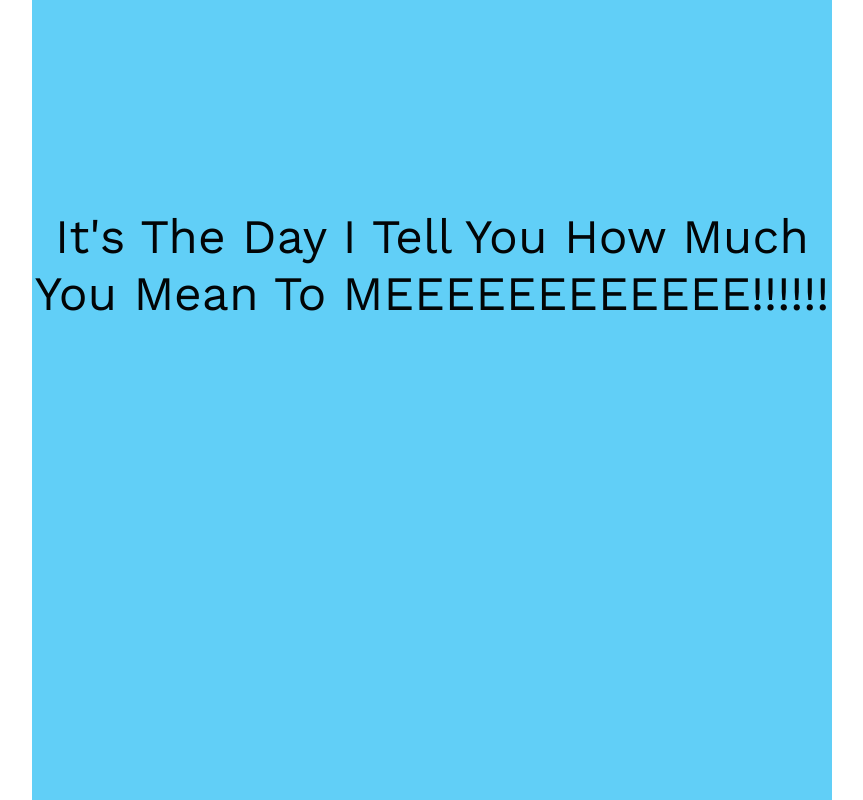
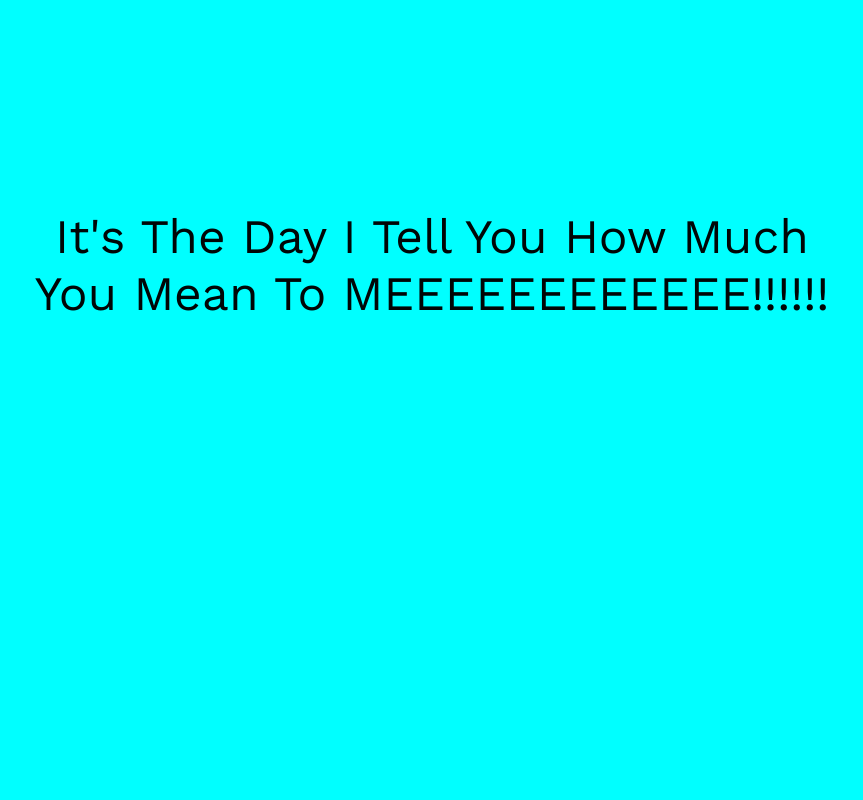
Before and after one commit to kakashihatake456/happy-birthday-anshu, a website: page happy-birthday-master - Copy/index.html in a window 1280 px wide. Shown: the whole page, without its empty margins (208-1071 px from the left). Drawn offline with nearby package versions, Linux system fonts and the light colour scheme.

Commit message:
Update index.html

```diff
--- a/happy-birthday-master - Copy/index.html
+++ b/happy-birthday-master - Copy/index.html
@@ -12,12 +12,12 @@
   <style>
     .container
   {
-       background-color: rgb(97, 207, 247);
+       background-color: cyan;
     }
   </style>
 </head>
 
-<body>
+<body bgcolor="cyan">
   <div class="container">
     <div class="one">
       <h1 class="one">
```
